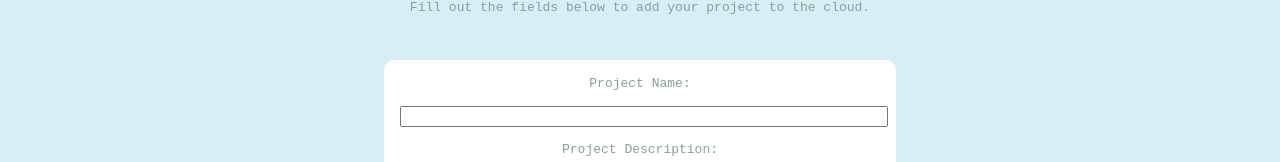
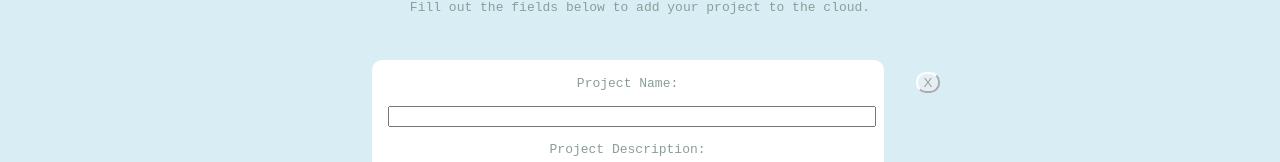
Before and after one commit to sofiakatzman/Project-Cloud, a React (Create React App) app: page /create in a window 1280 px wide. Shown: the part 737-899 px from the top of the page. Built offline with nearby package versions, Linux system fonts and the light colour scheme.

Commit message:
added clear button to form to reset fields

```diff
--- a/src/ApiCards.js
+++ b/src/ApiCards.js
@@ -26,13 +26,14 @@ function ApiCards(){
 
     { inspo.map (api => {
         return(
-            <div className = "apiCard" key={api.Link}>
+                   <div className = "apiCard" key={api.Link}>
             <h1><a href = {api.Link}>{api.API}</a></h1>
             <p>{api.Description}</p><br></br>
             <h4>Category: {api.Category}</h4> <br></br>
             <small>Auth ? {api.Auth ? api.Auth : "n/a"}</small>
             <button onClick={(e) => handleIdea(api.API)}><span role="img" aria-label="lightbulb">💡</span></button>
             </div>
+
         )
     })}
     </div>
--- a/src/Create.js
+++ b/src/Create.js
@@ -22,6 +22,12 @@ function Create(){
             })}
     }, [])
 
+    const handleReset = () => {
+        setApiName("")
+        setApiLink("")
+        setApiCategory("")
+    }
+
     const handleAdd = (e) => {
         e.preventDefault()
         const newProject = {
@@ -40,6 +46,9 @@ function Create(){
         .then(() => console.log("added!"))
      }
 
+
+
+
     return(
         <div>
             <h1>Let's Add a Project!</h1>
@@ -57,6 +66,7 @@ function Create(){
                     <input type = "text" value = {apiCategory} onChange={(event) => setApiCategory(event.target.value)}/> <br></br><br></br>
                     <button onClick={handleAdd}>Add Project</button><br></br><br></br>
                 </form></div>
+                <button onClick={handleReset}>X</button>
         </div>
     )
 }
```
